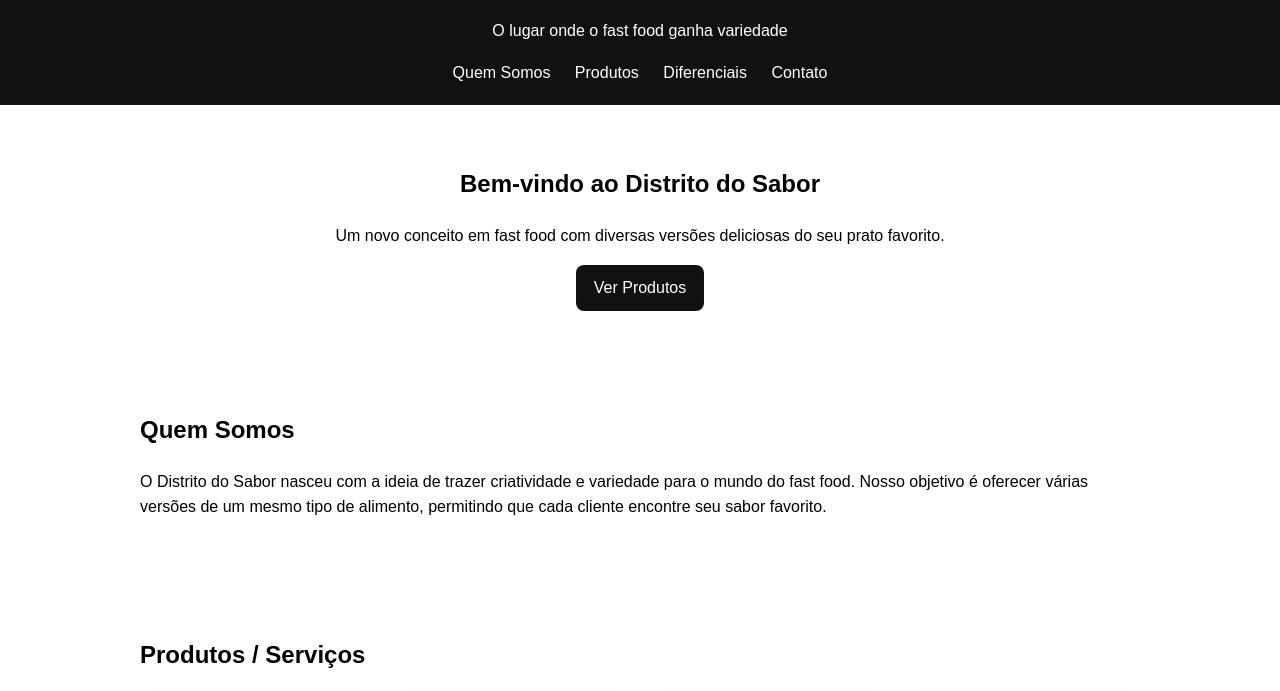
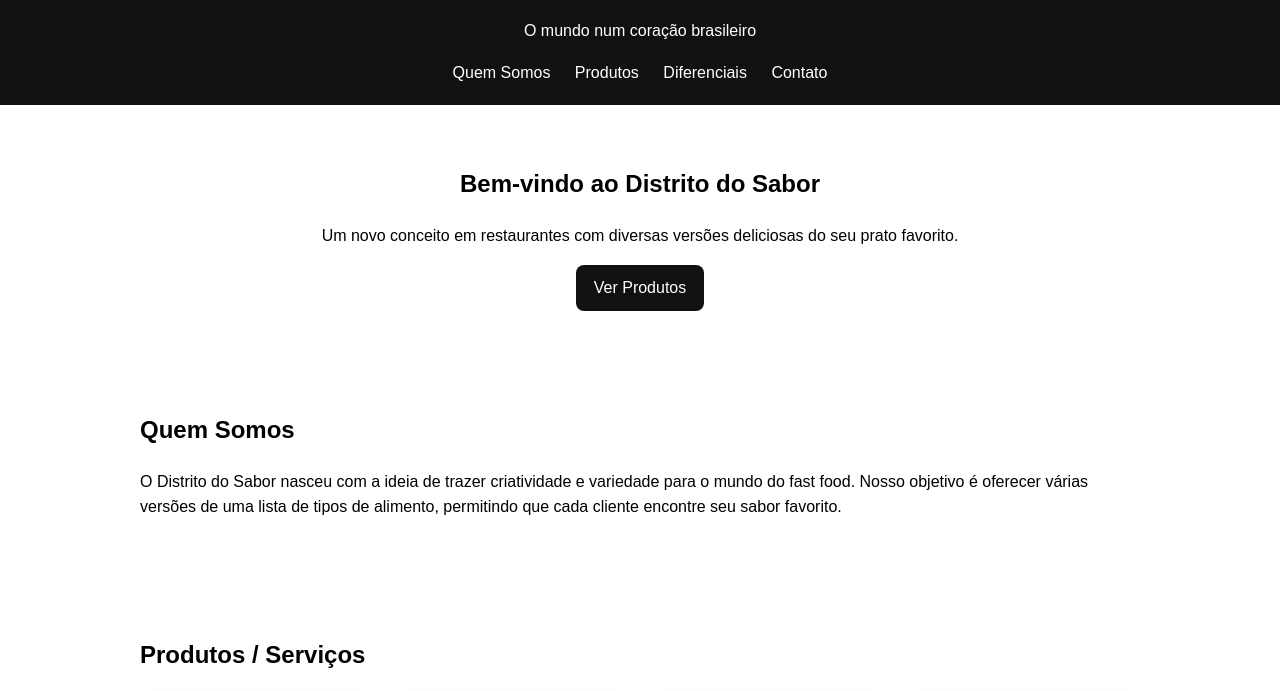
Before and after one commit to delvechiooo/otrembao, a plain HTML site: page index.html in a window 1280 px wide. Shown: the part 96-787 px from the top of the page. Drawn offline with Linux system fonts and the light colour scheme.

Commit message:
Update descriptions in index.html

```diff
--- a/index.html
+++ b/index.html
@@ -20,7 +20,7 @@
 
 <header>
   <h1>Distrito do Sabor</h1>
-  <p>O lugar onde o fast food ganha variedade</p>
+  <p>O mundo num coração brasileiro</p>
   <nav>
     <a href="#sobre">Quem Somos</a>
     <a href="#produtos">Produtos</a>
@@ -31,13 +31,13 @@
 
 <section class="hero">
   <h2>Bem-vindo ao Distrito do Sabor</h2>
-  <p>Um novo conceito em fast food com diversas versões deliciosas do seu prato favorito.</p>
+  <p>Um novo conceito em restaurantes com diversas versões deliciosas do seu prato favorito.</p>
   <a class="btn" href="#produtos">Ver Produtos</a>
 </section>
 
 <section id="sobre">
   <h2>Quem Somos</h2>
-  <p>O Distrito do Sabor nasceu com a ideia de trazer criatividade e variedade para o mundo do fast food. Nosso objetivo é oferecer várias versões de um mesmo tipo de alimento, permitindo que cada cliente encontre seu sabor favorito.</p>
+  <p>O Distrito do Sabor nasceu com a ideia de trazer criatividade e variedade para o mundo do fast food. Nosso objetivo é oferecer várias versões de uma lista de tipos de alimento, permitindo que cada cliente encontre seu sabor favorito.</p>
 </section>
 
 <section id="produtos">
```
